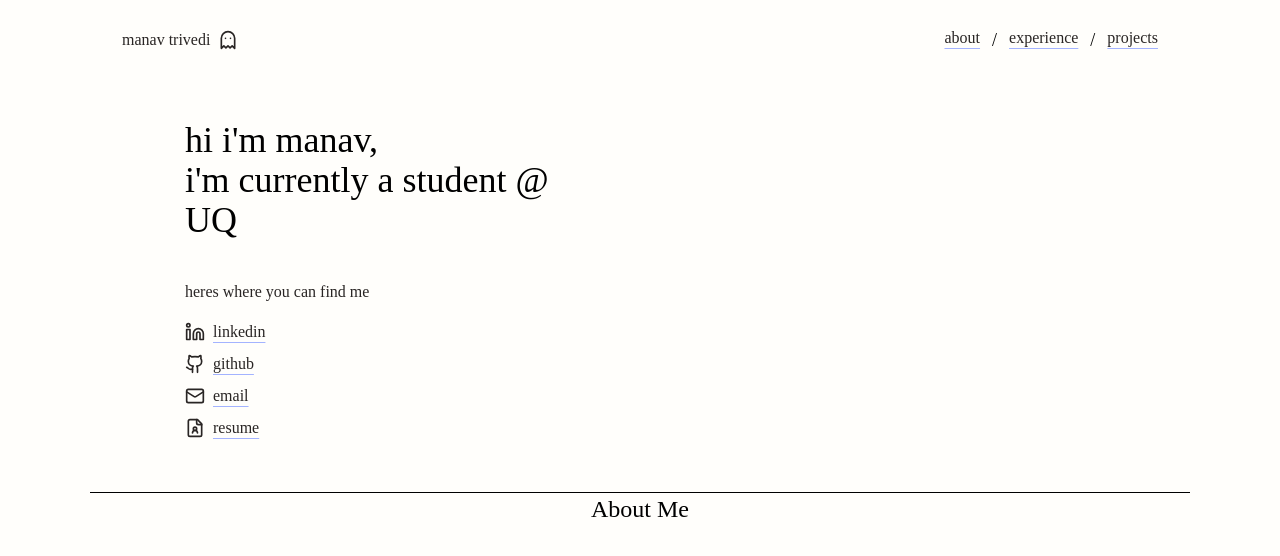
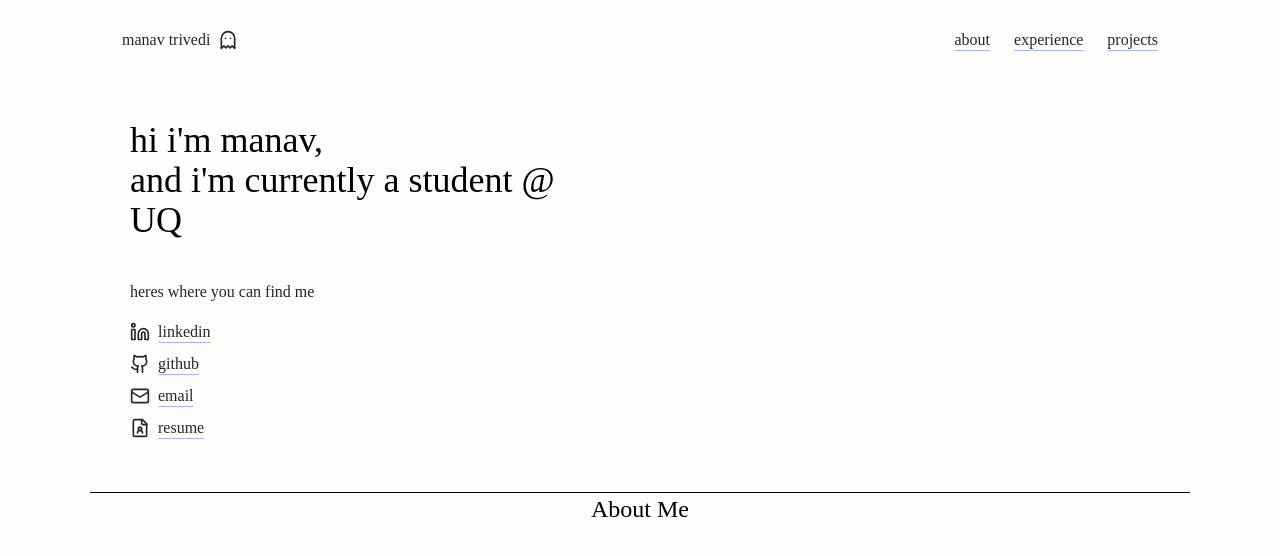
Before and after one commit to ManavTriv/Portfolio, a React (Vite) app in the folder frontend/: page / in a window 1280 px wide. Shown: the top 556 px of the page. Built offline with nearby package versions, Linux system fonts and the light colour scheme; a web font is replaced by a local one.

Commit message:
Cleaned up code with suggested improvements

```diff
--- a/frontend/package.json
+++ b/frontend/package.json
@@ -11,6 +11,7 @@
   },
   "dependencies": {
     "@tailwindcss/vite": "^4.0.6",
+    "clsx": "^2.1.1",
     "lucide-react": "^0.475.0",
     "react": "^19.0.0",
     "react-dom": "^19.0.0",
--- a/frontend/src/components/IntroCard.jsx
+++ b/frontend/src/components/IntroCard.jsx
@@ -2,13 +2,13 @@ import { Linkedin, Github, Mail, FileUser } from "lucide-react";
 
 const IntroCard = () => {
   return (
-    <div className="flex md:flex-row flex-col items-center justify-center mx-auto w-[90%]">
+    <div className="flex md:flex-row flex-col items-center justify-center mx-auto w-full">
       <div className="flex flex-col p-10 h-full md:w-[50%] w-full">
         <p className="font-secondary font-medium md:text-4xl text-3xl">
           hi i'm manav,
         </p>
         <p className="font-secondary font-medium md:text-4xl text-3xl">
-          i'm currently a student @ UQ
+          and i'm currently a student @ UQ
         </p>
         <div className="flex flex-col space-y-2 mt-10">
           <p className="font-secondary text-base pb-2 text-stone-800 ">
--- a/frontend/src/components/Navbar.jsx
+++ b/frontend/src/components/Navbar.jsx
@@ -1,14 +1,19 @@
 import { Ghost } from "lucide-react";
+import clsx from "clsx";
+import PropTypes from "prop-types";
 
-// eslint-disable-next-line react/prop-types
-const Navbar = ({scrolled, scrollToAbout, scrollToExperience, scrollToProjects, handleHomeClick,}) => {
+const Navbar = ({scrolled, scrollToAbout, scrollToExperience, scrollToProjects, handleHomeClick}) => {
+
+  const navLinkClass = "font-secondary font-medium text-base underline decoration-indigo-300 underline-offset-5 cursor-pointer text-stone-800 hover:text-indigo-300 transition-all duration-300";
+
   return (
-    <div
-      className={`fixed top-0 w-full z-50 transition-all duration-300 ${
-        scrolled ? "backdrop-blur-[2px] bg-transparent" : ""
-      }`}
+    <nav
+      className={clsx(
+        "fixed top-0 w-full z-50 transition-all duration-300",
+        scrolled && "backdrop-blur-[1.5px] bg-transparent"
+      )}
     >
-      <div className="flex sm:flex-row items-center sm:justify-between flex-col justify-center w-[90%] xl:max-w-[1100px] mx-auto sm:h-20 h-20 px-8">
+      <div className="flex sm:flex-row items-center sm:justify-between flex-col justify-center w-[90%] xl:max-w-[1100px] mx-auto min-h-20 px-8">
         <a
           onClick={handleHomeClick}
           className="flex flex-row space-x-2 font-secondary font-medium items-center text-center text-base cursor-pointer text-stone-800 hover:text-indigo-300 transition-all duration-300"
@@ -17,32 +22,45 @@ const Navbar = ({scrolled, scrollToAbout, scrollToExperience, scrollToProjects,
           <Ghost className="w-5 h-5" />
         </a>
 
-        <div className="flex flex-row space-x-3">
+        <div className="flex flex-row space-x-6">
           <a
             onClick={scrollToAbout}
-            className="font-secondary font-medium text-base underline decoration-indigo-300 underline-offset-5 cursor-pointer text-stone-800 hover:text-indigo-300 transition-all duration-300"
+            role="button"
+            tabIndex={0}
+            className={navLinkClass}
           >
             about
           </a>
-          <span className="font-secondary text-lg">/</span>
+
           <a
             onClick={scrollToExperience}
-            className="font-secondary font-medium text-base underline decoration-indigo-300 underline-offset-5 cursor-pointer text-stone-800 hover:text-indigo-300 transition-all duration-300"
+            role="button"
+            tabIndex={0}
+            className={navLinkClass}
           >
             experience
           </a>
-          <span className="font-secondary text-lg">/</span>
+
           <a
             onClick={scrollToProjects}
-            className="font-secondary font-medium text-base underline decoration-indigo-300 underline-offset-5 cursor-pointer text-stone-800 hover:text-indigo-300 transition-all duration-300"
+            role="button"
+            tabIndex={0}
+            className={navLinkClass}
           >
             projects
           </a>
         </div>
       </div>
-    </div>
+    </nav>
   );
 };
 
+Navbar.propTypes = {
+  scrolled: PropTypes.bool.isRequired,
+  scrollToAbout: PropTypes.func.isRequired,
+  scrollToExperience: PropTypes.func.isRequired,
+  scrollToProjects: PropTypes.func.isRequired,
+  handleHomeClick: PropTypes.func.isRequired,
+};
 
 export default Navbar;
```
Also changed, not shown: 1 other file (tests, documents, lock files or other folders).
